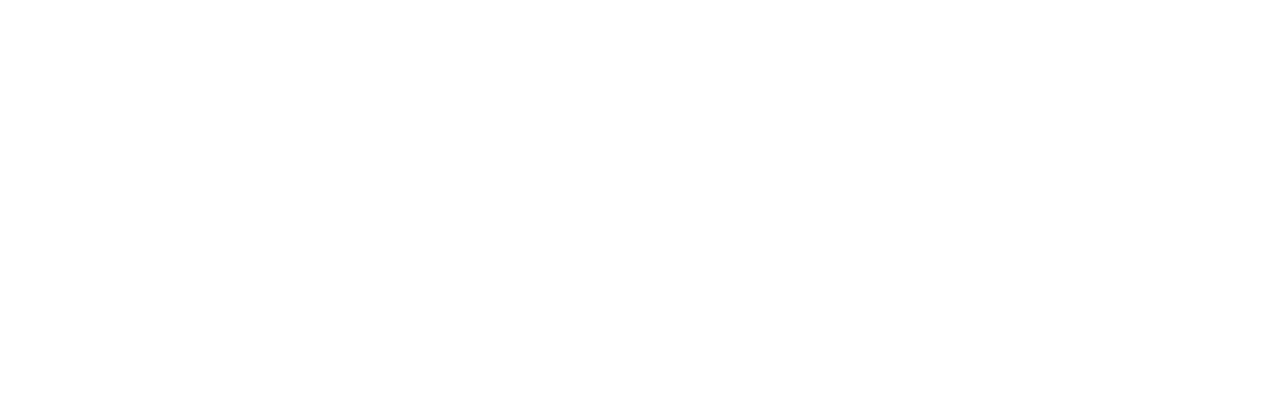
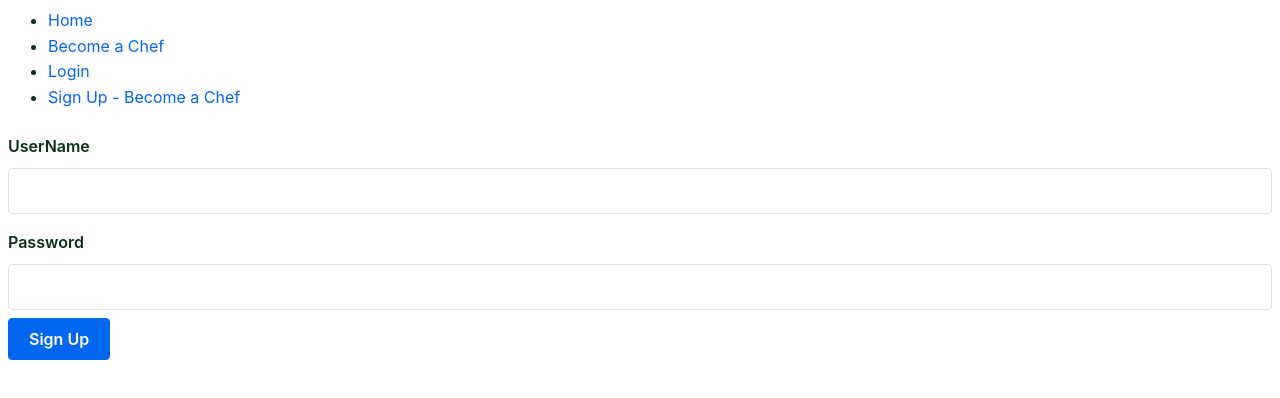
Before and after one commit to danielbrathwaite/ChefConnect, a React (Vite) app in the folder packages/react-frontend/: page /signup in a window 1280 px wide. Before the commit this address had no page. Shown: the top 398 px of the page. Built offline with nearby package versions, Linux system fonts and the light colour scheme.

Commit message:
trying authentication

```diff
--- a/packages/react-frontend/src/ChefProfile.jsx
+++ b/packages/react-frontend/src/ChefProfile.jsx
@@ -24,7 +24,7 @@
         lastName: "",
         address: "",
         phoneNumber: "",
-        specialities: "",
+        cuisine: "",
         menu: "",
         profilePic: null
         }
@@ -43,7 +43,7 @@
         props.handleSubmit(profile);
         console.log(profile);
         setProfile({ chefId: "", firstName: "", lastName: "",
-                    address: "", phoneNumber: "", specialities: "",
+                    address: "", phoneNumber: "", cuisine: "",
                     menu: "", profilePic: null});
         navigate('/createProfileDone');
     }
@@ -84,14 +84,21 @@
             value={profile.phoneNumber}
             onChange={handleChange}
           />
-          <label htmlFor="specialities">Specialities:</label>
-          <input
+          <label htmlFor="cuisine">Cuisine(s):</label>
+          <select name="cuisine" id="cuisine" value="ChefProfile.cuisine" onChange={handleChange}>
+            <option value="american">American</option>
+            <option value="italian">Italian</option>
+            <option value="indian">Indian</option>
+            <option value="thai">Thai</option>
+            <option value="greek">Greek</option>
+          </select>
+          {/* <input
             type="text"
-            name="specialities"
-            id="specialities"
-            value={profile.specialities}
+            name="cuisine"
+            id="cuisine"
+            value={profile.cuisine}
             onChange={handleChange}
-          />
+          /> */}
           <label htmlFor="menu">Menu:</label>
           <input
             type="text"
--- a/packages/react-frontend/src/Layout.jsx
+++ b/packages/react-frontend/src/Layout.jsx
@@ -13,7 +13,10 @@
             <Link to="/createProfile">Become a Chef</Link>
           </li>
           <li>
-            <Link to="/hireChef">Hire a Chef</Link>
+            <Link to="/login">Login</Link>
+          </li>
+          <li>
+            <Link to="/signup">Sign Up - Become a Chef</Link>
           </li>
         </ul>
       </nav>
--- /dev/null
+++ b/packages/react-frontend/src/Login.jsx
@@ -0,0 +1,78 @@
+import React, { useState } from "react";
+
+function Login(props) {
+  const [creds, setCreds] = useState({
+    username: "",
+    pwd: ""
+  });
+
+  return (
+    <form>
+      <label htmlFor="username">UserName</label>
+      <input
+        type="text"
+        name="username"
+        id="username"
+        value={creds.username}
+        onChange={handleChange}
+      />
+      <label htmlFor="password">Password</label>
+      <input
+        type="password"
+        name="password"
+        id="password"
+        value={creds.pwd}
+        onChange={handleChange}
+      />
+      <input
+        type="button"
+        value={props.buttonLabel || "Log In"}
+        onClick={submitForm}
+      />
+    </form>
+  );
+
+  function handleChange(event) {
+    const { name, value } = event.target;
+    switch (name) {
+      case "username":
+        setCreds({ ...creds, username: value });
+        break;
+      case "password":
+        setCreds({ ...creds, pwd: value });
+        break;
+    }
+  }
+
+  function submitForm() {
+    props.handleSubmit(creds);
+    setCreds({ username: "", pwd: "" });
+  }
+  function loginUser(creds) {
+  const promise = fetch(`${API_PREFIX}/login`, {
+    method: "POST",
+    headers: {
+      "Content-Type": "application/json"
+    },
+    body: JSON.stringify(creds)
+  })
+    .then((response) => {
+      if (response.status === 200) {
+        response
+          .json()
+          .then((payload) => setToken(payload.token));
+        setMessage(`Login successful; auth token saved`);
+      } else {
+        setMessage(
+          `Login Error ${response.status}: ${response.data}`
+        );
+      }
+    })
+    .catch((error) => {
+      setMessage(`Login Error: ${error}`);
+    });
+
+  return promise;
+}
+}
+export default Login;
--- a/packages/react-frontend/src/MyApp.jsx
+++ b/packages/react-frontend/src/MyApp.jsx
@@ -4,12 +4,15 @@
 import HomePage from './HomePage'
 import Layout from './Layout';
 import ProfileDone from './ProfileDone';
+import Login from './Login';
 import {
   BrowserRouter as Router,
   Route,
   Routes,
   Link
 } from "react-router-dom";
+
+
 
 function MyApp() {
   const [chefProfiles, setChefProfiles] = useState([]);
@@ -18,6 +21,104 @@
     setChefProfiles([...chefProfiles, newChefProfile]);
   };
 
+  const INVALID_TOKEN = "INVALID_TOKEN";
+  const [token, setToken] = useState(INVALID_TOKEN);
+  const [message, setMessage] = useState("");
+  const API_PREFIX = "http://localhost:5173";
+
+  function fetchUsers() {
+    const promise = fetch(`${API_PREFIX}/users`, {
+      headers: addAuthHeader()
+    });
+
+    return promise;
+  }
+
+  function addAuthHeader(otherHeaders = {}) {
+    if (token === INVALID_TOKEN) {
+      return otherHeaders;
+    } else {
+      return {
+        ...otherHeaders,
+        Authorization: `Bearer ${token}`
+      };
+    }
+  }
+
+  function loginUser(creds) {
+    const promise = fetch(`${API_PREFIX}/login`, {
+      method: "POST",
+      headers: {
+        "Content-Type": "application/json"
+      },
+      body: JSON.stringify(creds)
+    })
+      .then((response) => {
+        if (response.status === 200) {
+          response
+            .json()
+            .then((payload) => setToken(payload.token));
+          setMessage(`Login successful; auth token saved`);
+        } else {
+          setMessage(
+            `Login Error ${response.status}: ${response.data}`
+          );
+        }
+      })
+      .catch((error) => {
+        setMessage(`Login Error: ${error}`);
+      });
+
+    return promise;
+  }
+
+  function signupUser(creds) {
+    const promise = fetch(`${API_PREFIX}/signup`, {
+      method: "POST",
+      headers: {
+        "Content-Type": "application/json"
+      },
+      body: JSON.stringify(creds)
+    })
+      .then((response) => {
+        if (response.status === 201) {
+          response
+            .json()
+            .then((payload) => setToken(payload.token));
+          setMessage(
+            `Signup successful for user: ${creds.username}; auth token saved`
+          );
+        } else {
+          setMessage(
+            `Signup Error ${response.status}: ${response.data}`
+          );
+        }
+      })
+      .catch((error) => {
+        setMessage(`Signup Error: ${error}`);
+      });
+
+    return promise;
+  }
+
+  function fetchUsers() {
+    const promise = fetch(`${API_PREFIX}/users`, {
+      headers: addAuthHeader()
+    });
+
+    return promise;
+  }
+
+  function addAuthHeader(otherHeaders = {}) {
+    if (token === INVALID_TOKEN) {
+      return otherHeaders;
+    } else {
+      return {
+        ...otherHeaders,
+        Authorization: `Bearer ${token}`
+      };
+    }
+  }
 
   return (
     <Router>
@@ -26,12 +127,10 @@
           <Route index element={<HomePage />} />
           <Route path="/createProfile"  element={<ChefProfile handleSubmit={updateList}/>} />
           <Route path="/createProfileDone"  element={<ProfileDone/>} />
+          <Route path="/login"element={<Login handleSubmit={loginUser} />} />
+          <Route path="/signup"element={<Login handleSubmit={signupUser} buttonLabel="Sign Up" />}/>
         </Route>
       </Routes>
-        {/* <Routes>
-          <Route path="/" element={<HomePage/>} />
-          <Route path="/createProfile" element={<ChefProfile handleSubmit={updateList} />} />
-        </Routes> */}
     </Router>
   );
 }
```
